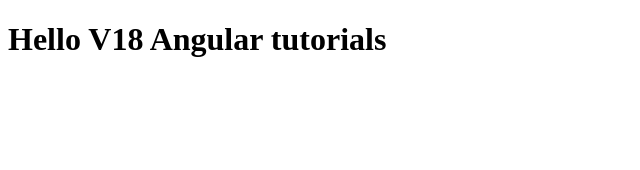
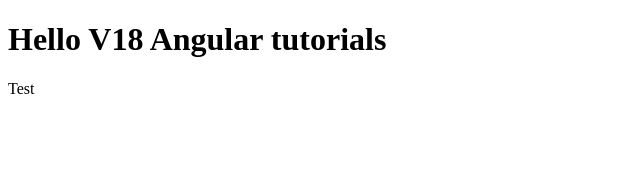
Before and after one commit to dhyanasondagar/angular_18_tutorial, an Angular app: page / in a window 1280 px wide. Shown: the top 170 px of the page, without its empty margins (0-640 px from the left). Built offline with nearby package versions, Linux system fonts and the light colour scheme.

Commit message:
boostrap installed

```diff
--- a/package.json
+++ b/package.json
@@ -18,6 +18,7 @@
     "@angular/platform-browser": "^18.2.0",
     "@angular/platform-browser-dynamic": "^18.2.0",
     "@angular/router": "^18.2.0",
+    "bootstrap": "^5.3.3",
     "rxjs": "~7.8.0",
     "tslib": "^2.3.0",
     "zone.js": "~0.14.10"
--- a/src/app/app.component.html
+++ b/src/app/app.component.html
@@ -1 +1,2 @@
 <h1>Hello V18 Angular tutorials</h1>
+<p>Test </p>
```
Also changed, not shown: 1 other file (tests, documents, lock files or other folders).
